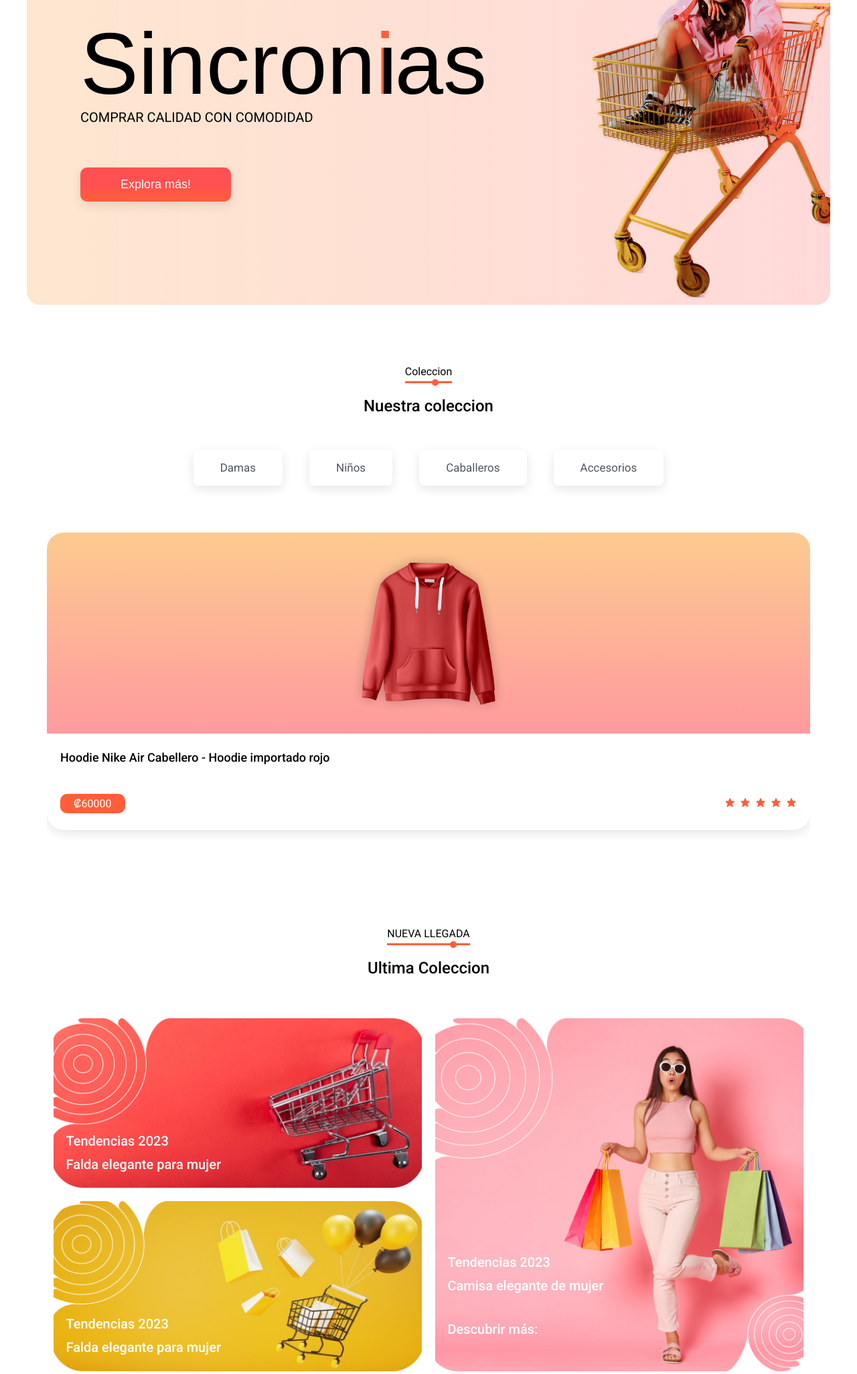
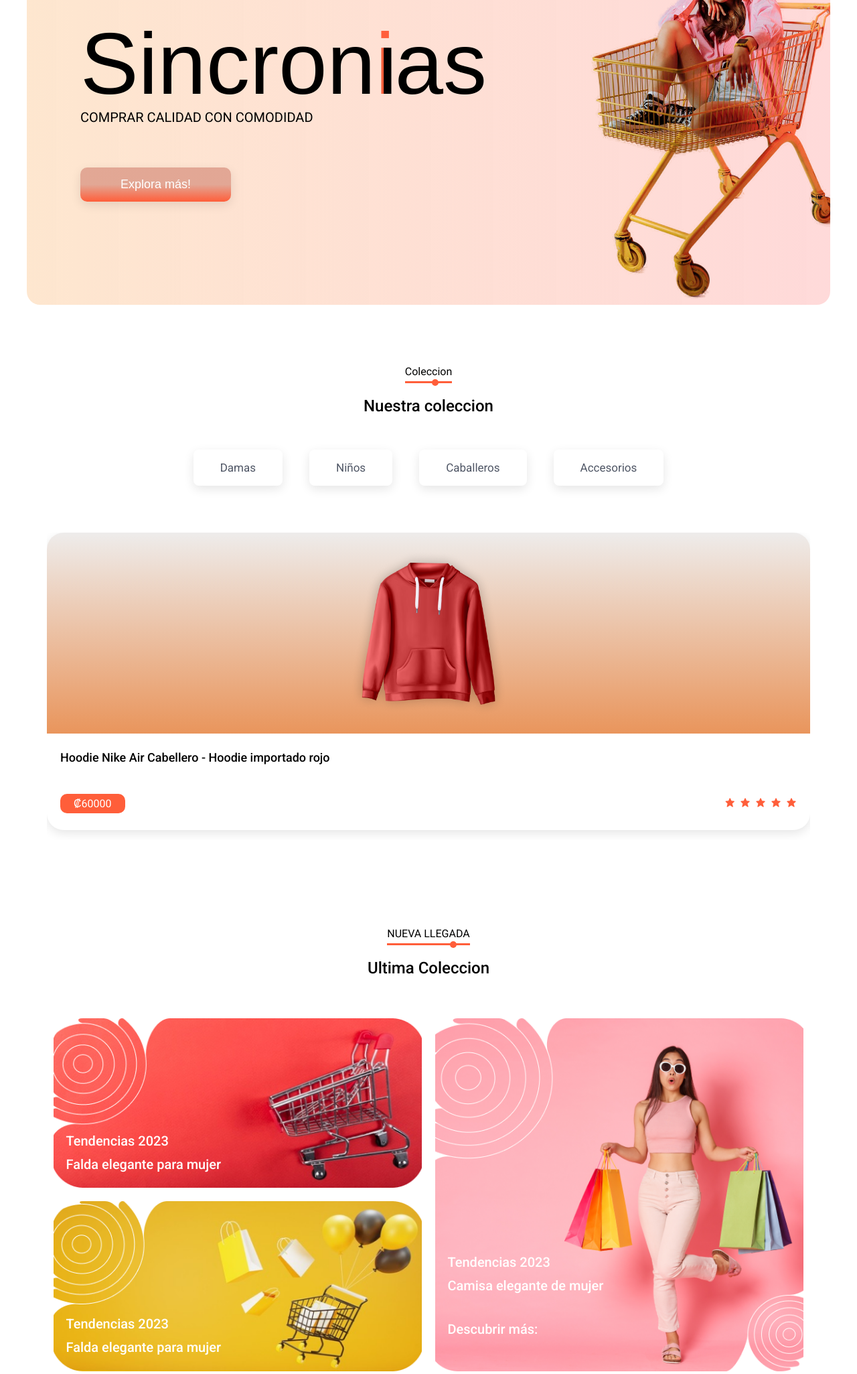
Before and after one commit to vDK-TFK/proyecto-amb-web-sv, a PHP site: page / in a window 1280 px wide. Shown: the part 352-2403 px from the top of the page at 67% size. Run offline with PHP 8.4, Linux system fonts and the light colour scheme; some web fonts are replaced.

Commit message:
Update styles.css
cambio color botones

```diff
--- a/css/styles.css
+++ b/css/styles.css
@@ -14,8 +14,8 @@
   --lightblue: #ccccff;
   --box-shadow-1: 0 5px 15px rgba(0, 0, 0, 0.1);
   --box-shadow-2: 0 5px 15px rgba(255, 94, 58, 0.2);
-  --gradient: linear-gradient(to bottom, #fccb90, #ff9a9e);
-  --btn-gradient: linear-gradient(to bottom, #ff5151 50%, #ff5e3a);
+  --gradient: linear-gradient(to bottom, #eeeceb, #e9955c);
+  --btn-gradient: linear-gradient(to bottom, #dd9c8ad8 50%, #ff5e3a);
 }
 
 *,
```
